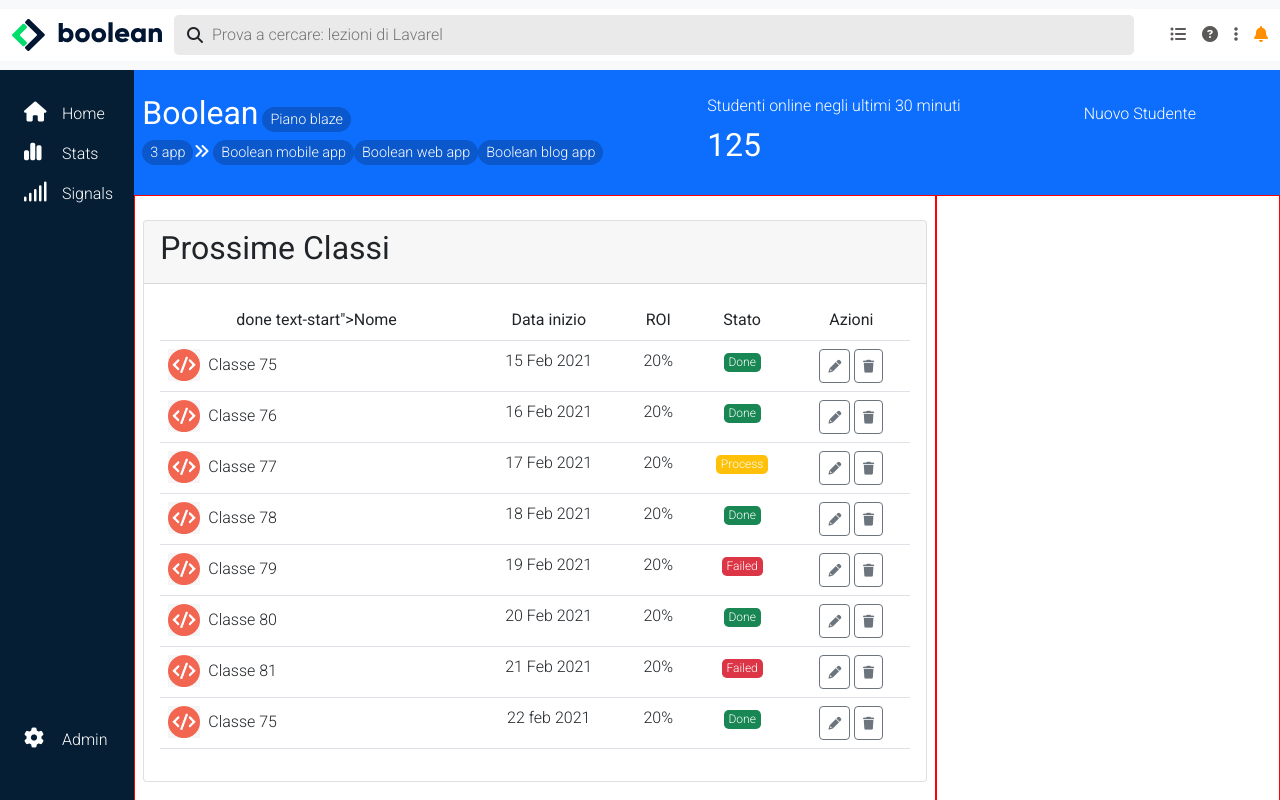
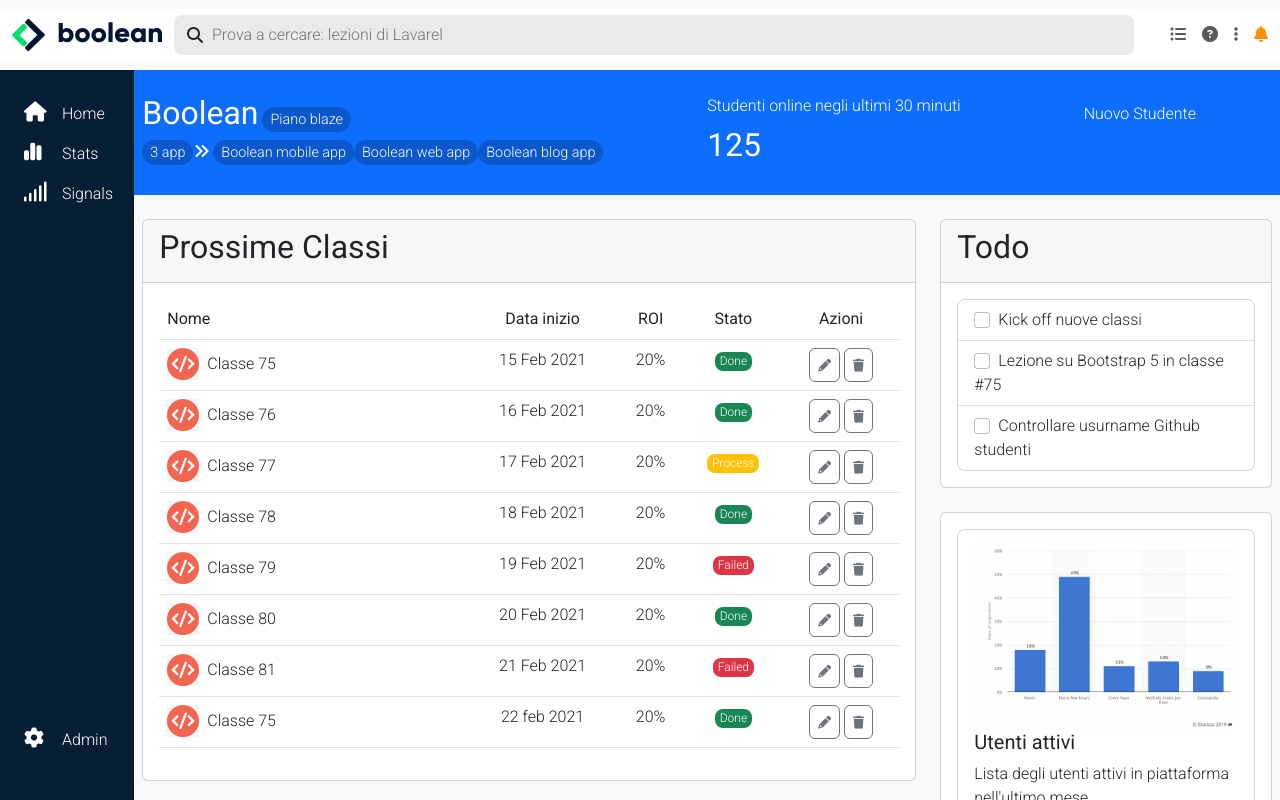
Before and after one commit to Marco9726/html-css-bootstrap-dashboard, a plain HTML site: page index.html in a window 1280 px wide. Drawn offline with nearby package versions, Linux system fonts and the light colour scheme.

Commit message:
aggiunta tabella stats

```diff
--- a/css/style.css
+++ b/css/style.css
@@ -111,6 +111,10 @@ table .pill{
 #lg-right .card-body ul{
     border: 1px solid lightgray;
 }
+
+#stats .card-body{
+
+}
 /* ***** MEDIA QUERY *****  */
 /* mobile max 767px *** */
 @media screen and (max-width: 767px){
--- a/index.html
+++ b/index.html
@@ -5,7 +5,8 @@
         <meta http-equiv="X-UA-Compatible" content="IE=edge">
         <meta name="viewport" content="width=device-width, initial-scale=1.0">
         <title>Document</title>
-        <link href="https://cdn.jsdelivr.net/npm/bootstrap@5.0.2/dist/css/bootstrap.min.css" rel="stylesheet" integrity="sha384-EVSTQN3/azprG1Anm3QDgpJLIm9Nao0Yz1ztcQTwFspd3yD65VohhpuuCOmLASjC" crossorigin="anonymous">
+        <!-- CSS only -->
+        <link href="https://cdn.jsdelivr.net/npm/bootstrap@5.2.2/dist/css/bootstrap.min.css" rel="stylesheet" integrity="sha384-Zenh87qX5JnK2Jl0vWa8Ck2rdkQ2Bzep5IDxbcnCeuOxjzrPF/et3URy9Bv1WTRi" crossorigin="anonymous">
         <link rel="stylesheet" href="https://cdnjs.cloudflare.com/ajax/libs/font-awesome/6.2.1/css/all.min.css" integrity="sha512-MV7K8+y+gLIBoVD59lQIYicR65iaqukzvf/nwasF0nqhPay5w/9lJmVM2hMDcnK1OnMGCdVK+iQrJ7lzPJQd1w==" crossorigin="anonymous" referrerpolicy="no-referrer">
         <link href="https://fonts.googleapis.com/css2?family=Roboto:wght@300;400&display=swap" rel="stylesheet">
         <link rel="stylesheet" href="./css/style.css">
@@ -120,10 +121,10 @@
                         </div>
                     </div>
                 </div>
-                <!-- SEZIONO A TABELLE  -->
-                <div id="sections" class="d-lg-flex h100">
+                <!-- SEZIONI A TABELLE  -->
+                <div id="sections" class="d-lg-flex py-4 px-2 h100 bg-light">
                     <!-- prima section  -->
-                    <section id="lg-left" class="debug py-4 px-2 h-100">
+                    <section id="lg-left" class="me-4 h-100">
                         <!-- tabella grande  -->
                         <div class="card mb-4">
                             <div class="card-header">
@@ -133,7 +134,7 @@
                                 <table class="table">
                                     <tbody class="text-center">
                                        <tr>
-                                        <th scope="col" class="col-4 col-md-5 col-<span class="pill text-white bg-success rounded-3">done </span> text-start">Nome</th>
+                                        <th scope="col" class="col-4 col-md-5 col-6 text-start">Nome</th>
                                         <th scope="col" class="col d-none d-md-table-cell">Data inizio</th>
                                         <th scope="col" class="col d-none d-md-table-cell">ROI</th>
                                         <th scope="col">Stato</th>
@@ -306,7 +307,41 @@
 
                     </section>
                     <!-- seconda section  -->
-                    <section id="lg-right" class="debug"></section>
+                    <section id="lg-right">
+                        <!-- chechboxs  -->
+                        <div class="card mb-4">
+                            <div class="card-header">
+                              <h2>Todo</h2>
+                            </div>
+                            <div class="card-body">
+                                <ul class="list-group list-group-flush rounded-3">
+                                  <li class="list-group-item"><input class="form-check-input me-2" type="checkbox" value="" id="flexCheckDefault">Kick off nuove classi</li>
+                                  <li class="list-group-item"><input class="form-check-input me-2" type="checkbox" value="" id="flexCheckDefault">Lezione su Bootstrap 5 in classe #75</li>
+                                  <li class="list-group-item"><input class="form-check-input me-2" type="checkbox" value="" id="flexCheckDefault">Controllare usurname Github studenti</li>
+                                </ul>
+                            </div>
+                        </div>
+                        <!-- tabella stats  -->
+                        <div id="stats" class="card">
+                            <div class="card-body">
+                                <ul class="list-group list-group-flush rounded-3">
+                                    <li class="list-group-item">
+                                        <img src="./img/stats.jpeg" class="card-img-top" alt="stats">
+                                        <h5 class="card-title">Utenti attivi</h5>
+                                        <p class="card-text">Lista degli utenti attivi in piattaforma nell'ultimo mese</p>
+                                    </li>
+                                    <li class="list-group-item">Gennaio: 1200</li>
+                                    <li class="list-group-item">Febbraio: 800</li>
+                                    <li class="list-group-item">Marzo: 1500</li>
+                                    <li>
+                                        <div class="card-body">
+                                            <a href="#" class="card-link">Visualizza report approfondito</a>
+                                        </div>
+                                    </li>
+                                </ul>
+                            </div>
+                        </div>
+                    </section>
                 </div>
 
 
```
